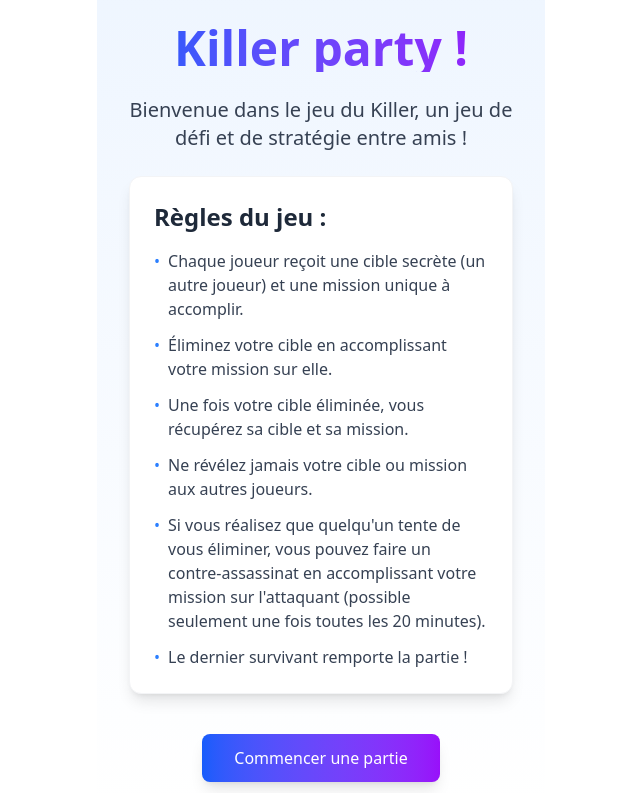
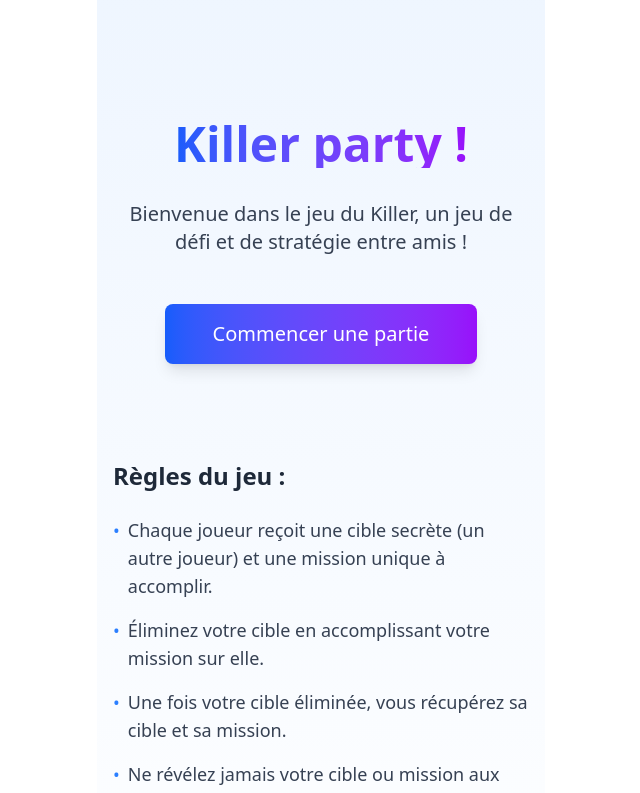
Before and after one commit to MathisBarre/killer, a React (Vite) app: page / in a window 1280 px wide. Shown: the top 793 px of the page, without its empty margins (319-959 px from the left). Built offline with nearby package versions, Linux system fonts and the light colour scheme.

Commit message:
better landing page

```diff
--- a/src/components/LandingScreen.tsx
+++ b/src/components/LandingScreen.tsx
@@ -8,15 +8,16 @@ interface LandingScreenProps {
 
 export const LandingScreen = ({ onStartGame }: LandingScreenProps) => {
   return (
-    <Container className="flex flex-col items-center justify-center min-h-[90vh] text-center bg-gradient-to-b from-blue-50 to-white">
+    <Container className="flex flex-col items-center justify-center text-center bg-gradient-to-b from-blue-50 to-white">
       <motion.div
         initial={{ opacity: 0, y: 20 }}
         animate={{ opacity: 1, y: 0 }}
         transition={{ duration: 0.8 }}
-        className="max-w-4xl mx-auto px-4"
+        className="max-w-6xl mx-auto"
       >
+        <div className="flex flex-col items-center my-24">
           <motion.h1
-          className="text-5xl font-bold mb-6 bg-clip-text text-transparent bg-gradient-to-r from-blue-600 to-purple-600"
+            className="text-5xl text-balance font-bold mb-8 bg-clip-text text-transparent bg-gradient-to-r from-blue-600 to-purple-600"
             initial={{ scale: 0.9 }}
             animate={{ scale: 1 }}
             transition={{ duration: 0.5, delay: 0.2 }}
@@ -24,31 +25,45 @@ export const LandingScreen = ({ onStartGame }: LandingScreenProps) => {
             Killer party !
           </motion.h1>
 
+          <motion.p
+            className="text-xl mb-12 text-gray-700 max-w-xl"
+            initial={{ opacity: 0 }}
+            animate={{ opacity: 1 }}
+            transition={{ duration: 0.8, delay: 0.4 }}
+          >
+            Bienvenue dans le jeu du Killer, un jeu de défi et de stratégie
+            entre amis !
+          </motion.p>
+
+          <motion.div
+            initial={{ opacity: 0, y: 20 }}
+            animate={{ opacity: 1, y: 0 }}
+            transition={{ duration: 0.5, delay: 0.6 }}
+          >
+            <Button
+              onClick={onStartGame}
+              className="bg-gradient-to-r from-blue-600 to-purple-600 hover:from-blue-700 hover:to-purple-700 text-white font-bold py-4 px-12 rounded-lg shadow-lg transform transition-all duration-200 hover:scale-105 text-xl"
+            >
+              Commencer une partie
+            </Button>
+          </motion.div>
+        </div>
+
         <motion.div
           initial={{ opacity: 0 }}
           animate={{ opacity: 1 }}
-          transition={{ duration: 0.8, delay: 0.4 }}
-          className="mb-10"
+          transition={{ duration: 0.8, delay: 0.8 }}
+          className="max-w-3xl mx-auto text-left"
         >
-          <p className="text-xl mb-6 text-gray-700">
-            Bienvenue dans le jeu du Killer, un jeu de défi et de stratégie
-            entre amis !
-          </p>
-
-          <motion.div
-            className="bg-white p-6 rounded-xl shadow-lg mb-8 text-left border border-gray-100"
-            whileHover={{ scale: 1.02 }}
-            transition={{ duration: 0.2 }}
-          >
-            <h2 className="font-bold text-2xl mb-4 text-gray-800">
+          <h2 className="font-bold text-2xl mb-6 text-gray-800">
             Règles du jeu :
           </h2>
-            <ul className="space-y-3 text-gray-700">
+          <ul className="space-y-4 text-gray-700 text-lg">
             <motion.li
               className="flex items-start"
               initial={{ opacity: 0, x: -20 }}
               animate={{ opacity: 1, x: 0 }}
-                transition={{ duration: 0.5, delay: 0.6 }}
+              transition={{ duration: 0.5, delay: 1.0 }}
             >
               <span className="text-blue-500 mr-2">•</span>
               Chaque joueur reçoit une cible secrète (un autre joueur) et une
@@ -58,7 +73,7 @@ export const LandingScreen = ({ onStartGame }: LandingScreenProps) => {
               className="flex items-start"
               initial={{ opacity: 0, x: -20 }}
               animate={{ opacity: 1, x: 0 }}
-                transition={{ duration: 0.5, delay: 0.7 }}
+              transition={{ duration: 0.5, delay: 1.1 }}
             >
               <span className="text-blue-500 mr-2">•</span>
               Éliminez votre cible en accomplissant votre mission sur elle.
@@ -67,7 +82,7 @@ export const LandingScreen = ({ onStartGame }: LandingScreenProps) => {
               className="flex items-start"
               initial={{ opacity: 0, x: -20 }}
               animate={{ opacity: 1, x: 0 }}
-                transition={{ duration: 0.5, delay: 0.8 }}
+              transition={{ duration: 0.5, delay: 1.2 }}
             >
               <span className="text-blue-500 mr-2">•</span>
               Une fois votre cible éliminée, vous récupérez sa cible et sa
@@ -77,7 +92,7 @@ export const LandingScreen = ({ onStartGame }: LandingScreenProps) => {
               className="flex items-start"
               initial={{ opacity: 0, x: -20 }}
               animate={{ opacity: 1, x: 0 }}
-                transition={{ duration: 0.5, delay: 0.9 }}
+              transition={{ duration: 0.5, delay: 1.3 }}
             >
               <span className="text-blue-500 mr-2">•</span>
               Ne révélez jamais votre cible ou mission aux autres joueurs.
@@ -86,19 +101,18 @@ export const LandingScreen = ({ onStartGame }: LandingScreenProps) => {
               className="flex items-start"
               initial={{ opacity: 0, x: -20 }}
               animate={{ opacity: 1, x: 0 }}
-                transition={{ duration: 0.5, delay: 1.0 }}
+              transition={{ duration: 0.5, delay: 1.4 }}
             >
               <span className="text-blue-500 mr-2">•</span>
-                Si vous réalisez que quelqu'un tente de vous éliminer, vous
-                pouvez faire un contre-assassinat en accomplissant votre mission
-                sur l'attaquant (possible seulement une fois toutes les 20
-                minutes).
+              Si vous réalisez que quelqu'un tente de vous éliminer, vous pouvez
+              faire un contre-assassinat en accomplissant votre mission sur
+              l'attaquant (possible seulement une fois toutes les 20 minutes).
             </motion.li>
             <motion.li
               className="flex items-start"
               initial={{ opacity: 0, x: -20 }}
               animate={{ opacity: 1, x: 0 }}
-                transition={{ duration: 0.5, delay: 1.1 }}
+              transition={{ duration: 0.5, delay: 1.5 }}
             >
               <span className="text-blue-500 mr-2">•</span>
               Le dernier survivant remporte la partie !
@@ -106,20 +120,6 @@ export const LandingScreen = ({ onStartGame }: LandingScreenProps) => {
           </ul>
         </motion.div>
       </motion.div>
-
-        <motion.div
-          initial={{ opacity: 0, y: 20 }}
-          animate={{ opacity: 1, y: 0 }}
-          transition={{ duration: 0.5, delay: 1.2 }}
-        >
-          <Button
-            onClick={onStartGame}
-            className="bg-gradient-to-r from-blue-600 to-purple-600 hover:from-blue-700 hover:to-purple-700 text-white font-bold py-3 px-8 rounded-lg shadow-lg transform transition-all duration-200 hover:scale-105"
-          >
-            Commencer une partie
-          </Button>
-        </motion.div>
-      </motion.div>
     </Container>
   );
 };
```
Lines whose indentation alone changed are shown as unchanged.
